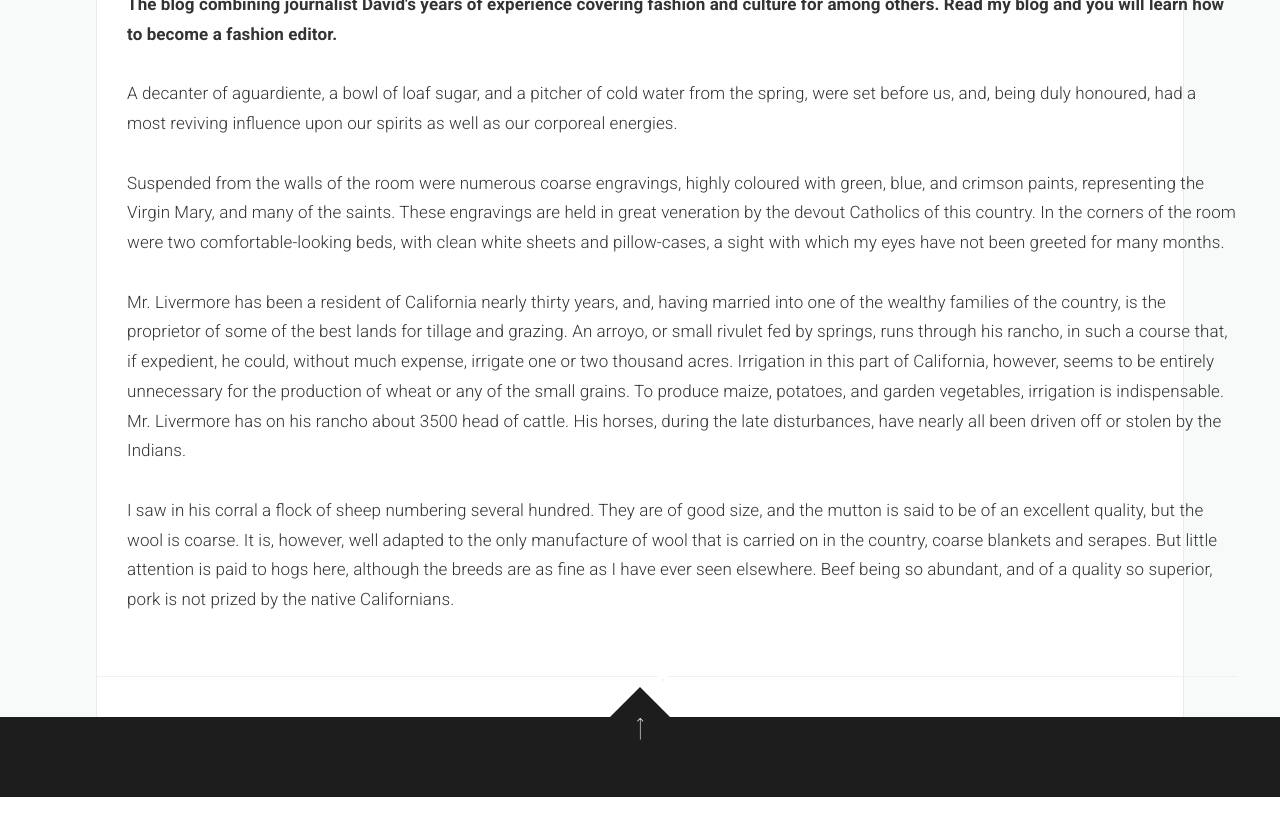
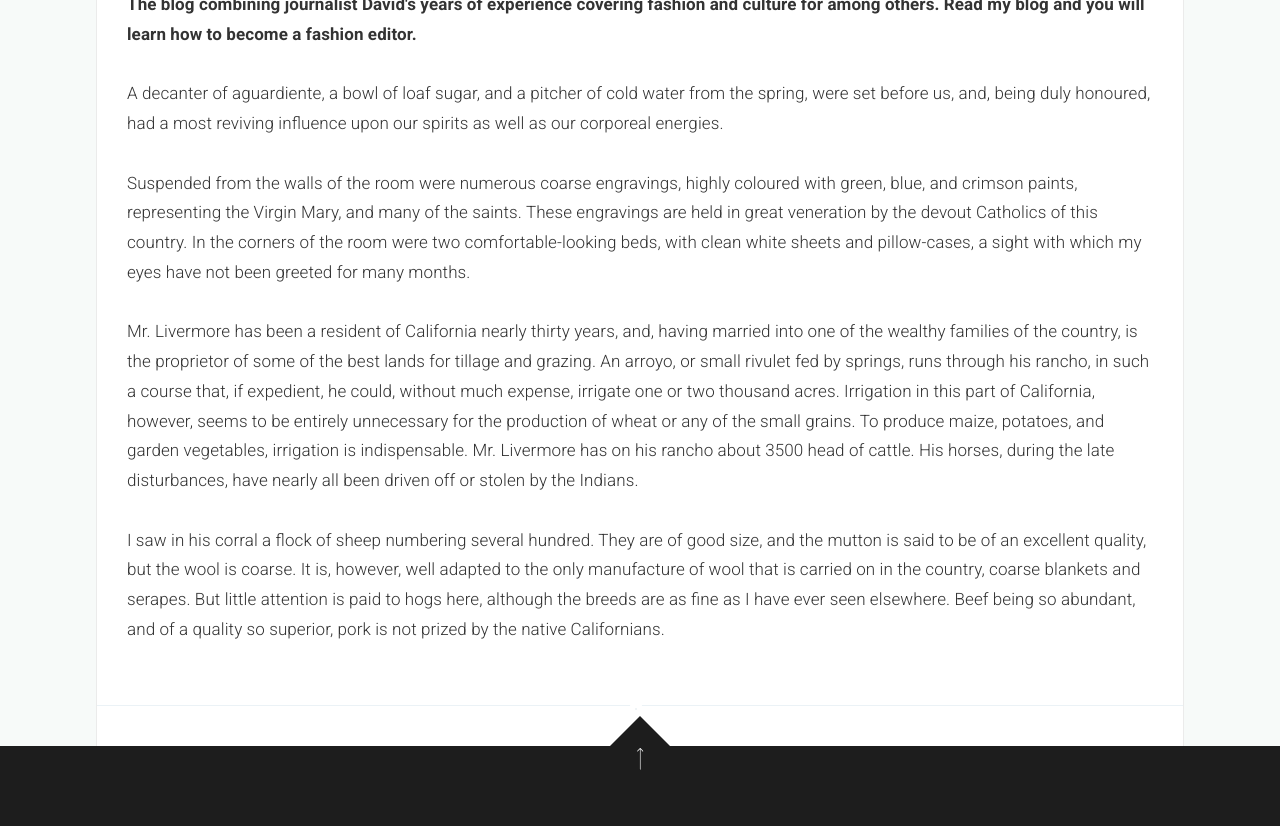
Before and after one commit to animesh-algorithm/beyondtheboundaries, a Django app: page /about in a window 1280 px wide. Shown: the part 584-1410 px from the top of the page. Before the commit the page ends 1381 px from the top, so only its background shows below. Run offline with Django 3.2, Linux system fonts and the light colour scheme; some libraries are stand-ins or nearby versions; some web fonts are replaced.

Commit message:
Update Files

```diff
--- a/theblog/static/css/screen.css
+++ b/theblog/static/css/screen.css
@@ -2265,25 +2265,3 @@ div#preloader {
 	padding:7px 12px;
 	height: 44px;
 }
-
-.container {
-	padding-right: 15px;
-	padding-left: 15px;
-	margin-right: auto;
-	margin-left: auto;
-  }
-  @media (min-width: 768px) {
-	.container {
-	  width: 750px;
-	}
-  }
-  @media (min-width: 992px) {
-	.container {
-	  width: 970px;
-	}
-  }
-  @media (min-width: 1200px) {
-	.container {
-	  width: 1170px;
-	}
-  }
```
Also changed, not shown: theblog/templates/add_post.html (+3 -6 lines), theblog/templates/article.html (+24 -8 lines), db.sqlite3, theblog/templates/about.html (indentation only).
